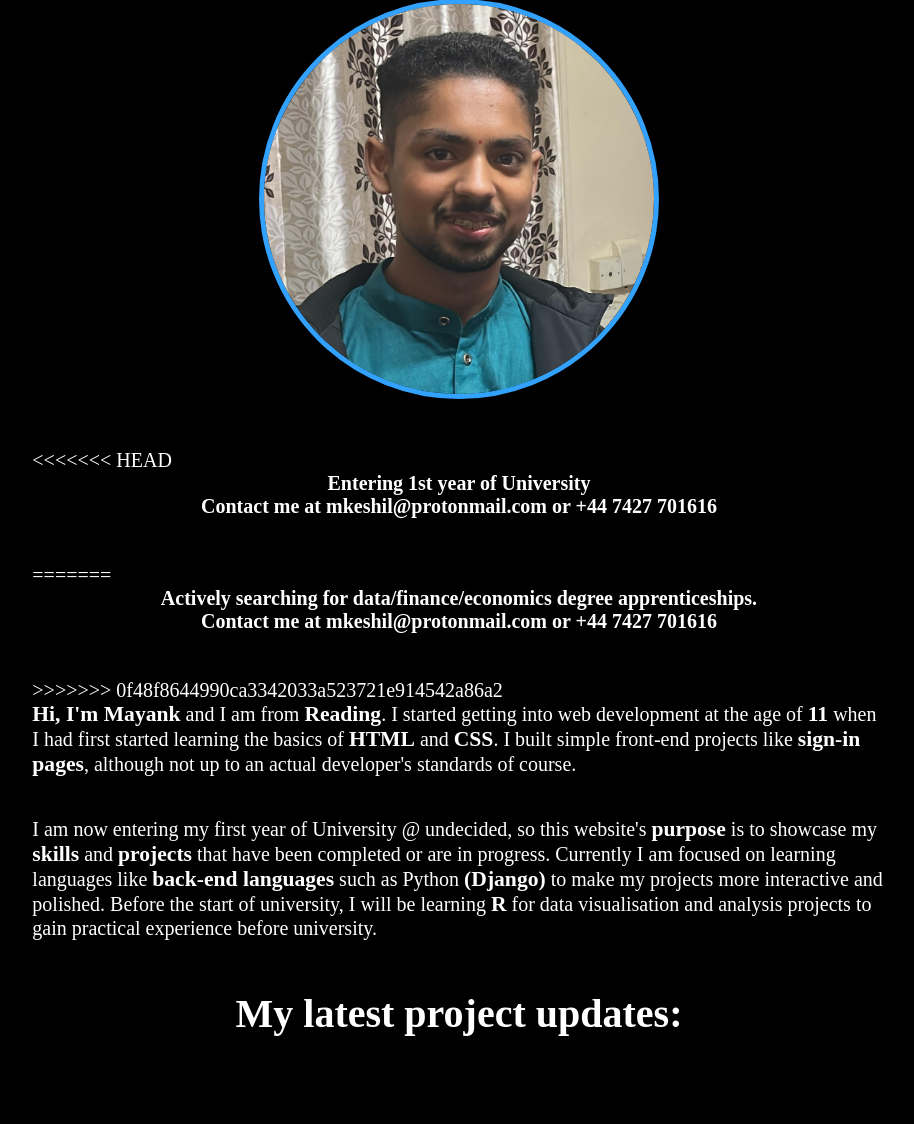
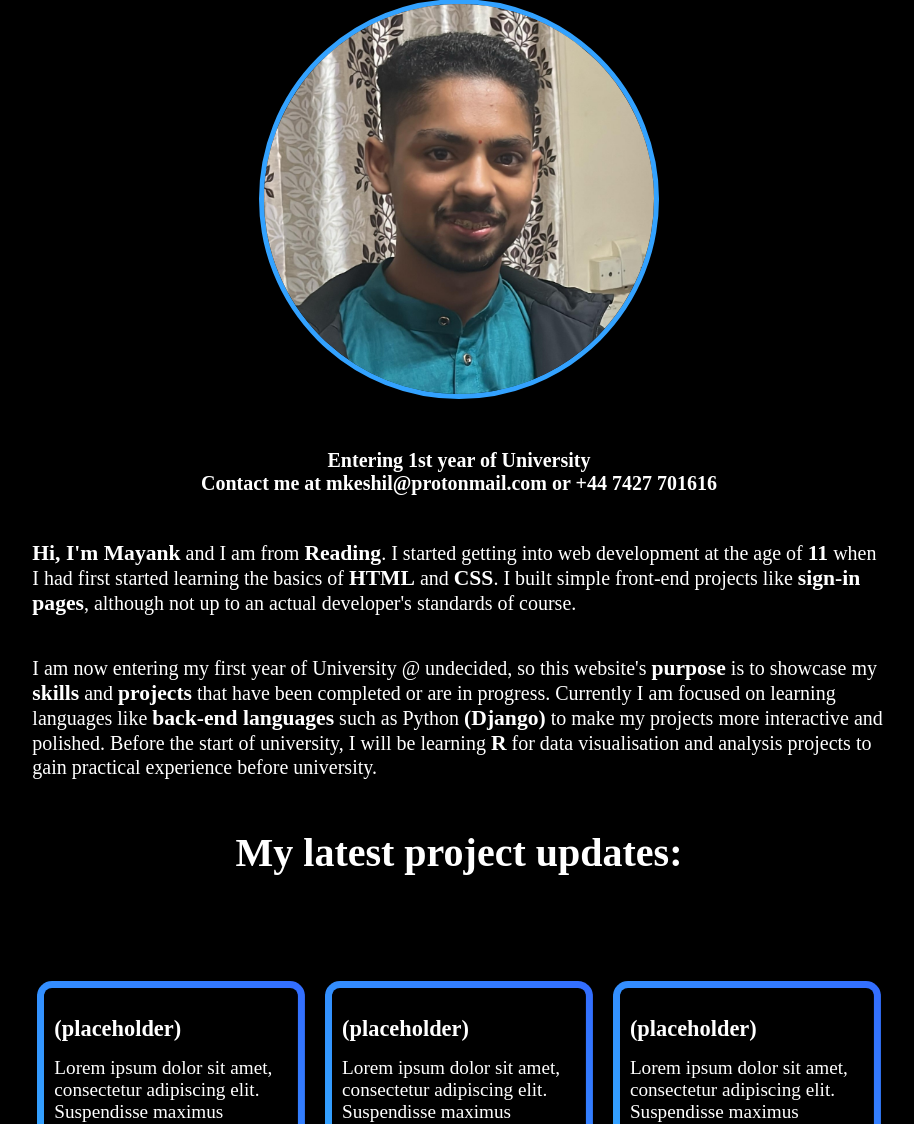
Before and after one commit to mayankkeshil/publicportfolio, a Django app: page / in a window 1280 px wide. Shown: the part 277-1401 px from the top of the page, without its empty margins (181-1095 px from the left). Run offline with Django 4.2, Linux system fonts and the light colour scheme; data comes from the database, SQL or seed files in the repository; data that the repository does not hold is empty; some web fonts are replaced.

Commit message:
Update index to reflect new aim for 1st year uni

```diff
--- a/templates/index.html
+++ b/templates/index.html
@@ -10,11 +10,7 @@
   </section>
   <section id="about">
     <img src="{{ MEDIA_URL }}mayank-smiling.jpg" height=400 width=400 id="me" alt="A picture of Mayank smiling"></img>
-<<<<<<< HEAD
     <span id="degree"><strong>Entering 1st year of University<br>Contact me at mkeshil@protonmail.com or +44 7427 701616</strong></span><br><br>
-=======
-    <span id="degree"><strong>Actively searching for data/finance/economics degree apprenticeships.<br>Contact me at mkeshil@protonmail.com or +44 7427 701616</strong></span><br><br>
->>>>>>> 0f48f8644990ca3342033a523721e914542a86a2
     <p><span class="bold bigger">Hi, I'm Mayank</span> and I am from <span class="bold bigger">Reading</span>. I started getting into web development at the age of <span class="bold bigger">11</span> when I had first started learning the basics of
       <span class="bold bigger">HTML</span> and <span class="bold bigger">CSS</span>. I built simple front-end projects like <span class="bold bigger">sign-in pages</span>, although not up to an actual developer's standards of course.
       <br>
```
